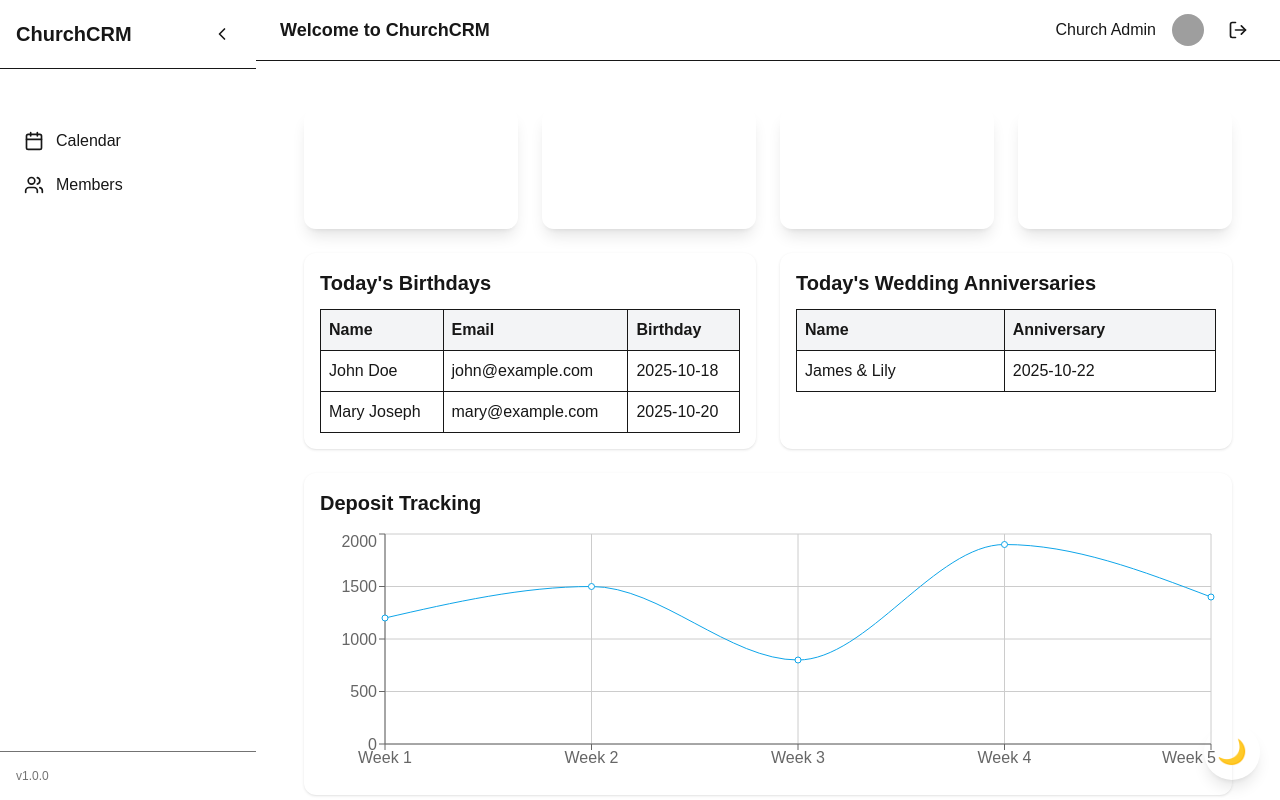
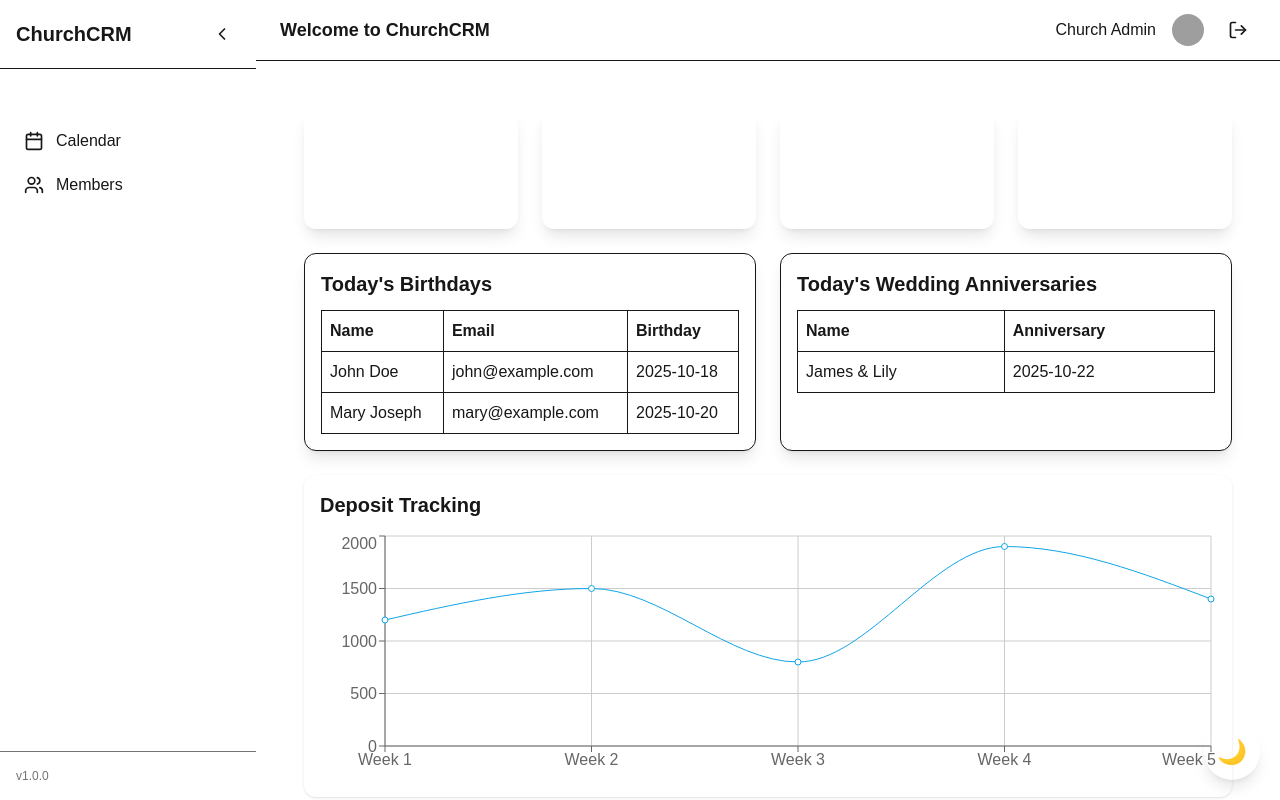
Before and after one commit to Chrishore/church_crm, a Next.js app: page /dashboard in a window 1280 px wide. Built offline with nearby package versions, Linux system fonts and the light colour scheme; grey boxes are pictures that could not be loaded.

Commit message:
Auto-commit: Agent tool execution

```diff
--- a/src/app/(main)/dashboard/components/BirthdaysTable.tsx
+++ b/src/app/(main)/dashboard/components/BirthdaysTable.tsx
@@ -6,34 +6,36 @@
 
 export default function BirthdaysTable({ title, data, isAnniversary }: Props) {
     return (
-        <div className="bg-white rounded-xl shadow p-4">
-            <h2 className="text-xl font-semibold mb-3">{title}</h2>
-            <table className="w-full text-left border">
+        <div className="bg-white dark:bg-surface rounded-xl shadow-lg border border-border dark:border-[#334155] p-4">
+            <h2 className="text-xl font-semibold mb-3 text-textPrimary dark:text-[#f1f5f9]">{title}</h2>
+            <div className="overflow-x-auto">
+                <table className="w-full text-left border border-border dark:border-[#334155]">
                     <thead>
-                    <tr className="bg-gray-100">
-                        <th className="p-2 border">Name</th>
-                        {!isAnniversary && <th className="p-2 border">Email</th>}
-                        <th className="p-2 border">{isAnniversary ? "Anniversary" : "Birthday"}</th>
+                        <tr className="bg-surface dark:bg-[#1e293b]">
+                            <th className="p-2 border border-border dark:border-[#334155] text-textPrimary dark:text-[#f1f5f9]">Name</th>
+                            {!isAnniversary && <th className="p-2 border border-border dark:border-[#334155] text-textPrimary dark:text-[#f1f5f9]">Email</th>}
+                            <th className="p-2 border border-border dark:border-[#334155] text-textPrimary dark:text-[#f1f5f9]">{isAnniversary ? "Anniversary" : "Birthday"}</th>
                         </tr>
                     </thead>
                     <tbody>
                         {data.length === 0 ? (
                             <tr>
-                            <td colSpan={isAnniversary ? 2 : 3} className="text-center text-gray-500 p-2">
+                                <td colSpan={isAnniversary ? 2 : 3} className="text-center text-textSecondary dark:text-[#cbd5e1] p-4">
                                     No data available
                                 </td>
                             </tr>
                         ) : (
                             data.map((row, idx) => (
-                            <tr key={idx}>
-                                <td className="p-2 border">{row.name}</td>
-                                {!isAnniversary && <td className="p-2 border">{row.email}</td>}
-                                <td className="p-2 border">{row.birthday || row.anniversary}</td>
+                                <tr key={idx} className="hover:bg-surface dark:hover:bg-[#334155] transition-colors">
+                                    <td className="p-2 border border-border dark:border-[#334155] text-textPrimary dark:text-[#f1f5f9]">{row.name}</td>
+                                    {!isAnniversary && <td className="p-2 border border-border dark:border-[#334155] text-textSecondary dark:text-[#cbd5e1]">{row.email}</td>}
+                                    <td className="p-2 border border-border dark:border-[#334155] text-textSecondary dark:text-[#cbd5e1]">{row.birthday || row.anniversary}</td>
                                 </tr>
                             ))
                         )}
                     </tbody>
                 </table>
             </div>
+        </div>
     );
 }
```
Lines whose indentation alone changed are shown as unchanged.
